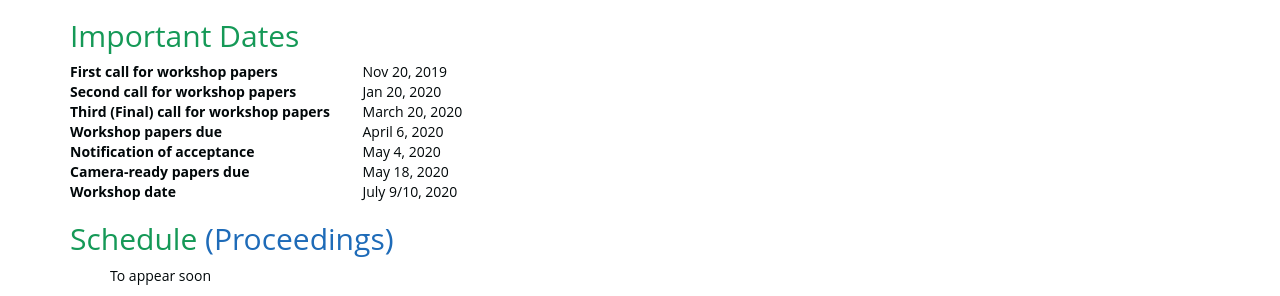
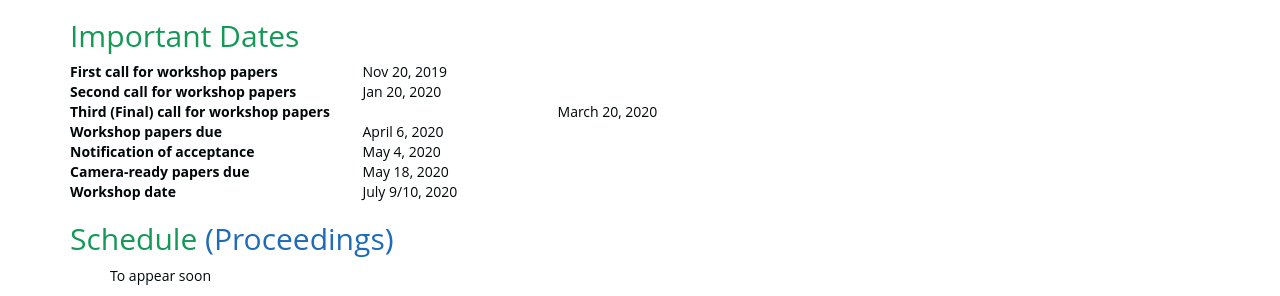
Before and after one commit to social-threats/social-threats.github.io, a Jekyll site: the page built from index.html, in a window 1280 px wide. Shown: the part 1191-1487 px from the top of the page. Built offline with Jekyll 4.4.1, drawn with Linux system fonts in a browser that asks for light colours; nearby versions of some CDN libraries.

Commit message:
Update important_dates.html

```diff
--- a/_includes/_STOC_2020/important_dates.html
+++ b/_includes/_STOC_2020/important_dates.html
@@ -7,8 +7,8 @@
     <dd class="col-sm-9">Nov 20, 2019</dd>
     <dt class="col-sm-3">Second call for workshop papers</dt>
     <dd class="col-sm-9">Jan 20, 2020</dd>
-    <dt class="col-sm-3">Third (Final) call for workshop papers</dt>
-    <dd class="col-sm-9">March 20, 2020</dd>
+    <dt class="col-sm-5">Third (Final) call for workshop papers</dt>
+    <dd class="col-sm-7">March 20, 2020</dd>
     <dt class="col-sm-3">Workshop papers due</dt>
     <dd class="col-sm-9">April 6, 2020</dd>
     <dt class="col-sm-3">Notification of acceptance</dt>
```
